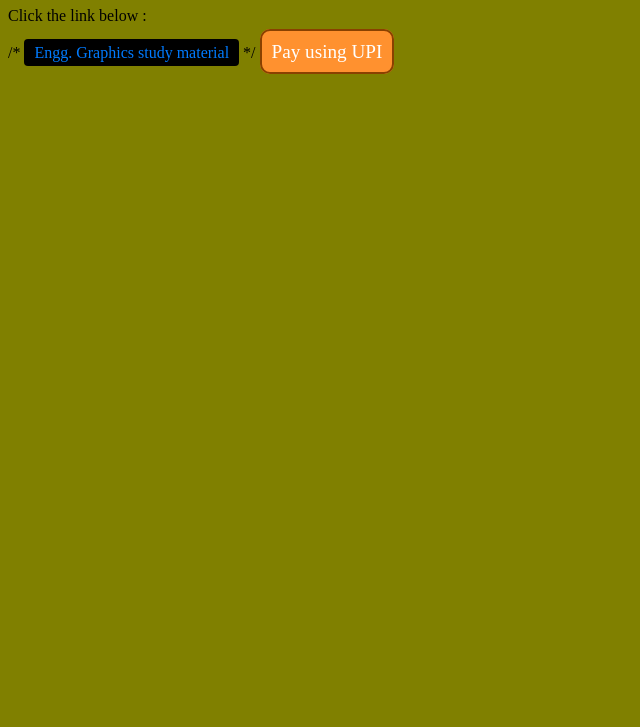
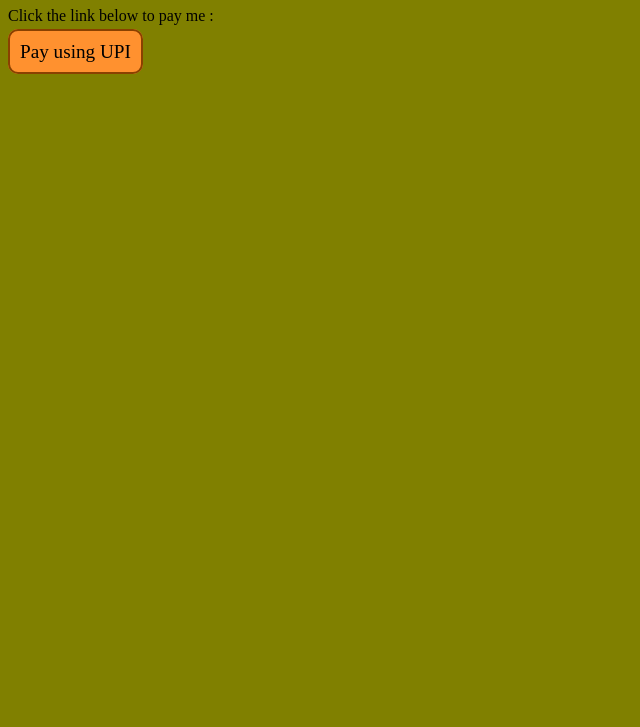
Before and after one commit to bharatc1990/bharatc1990.guthub.io, a plain HTML site: page index.html in a window 1280 px wide. Shown: the part 73-800 px from the top of the page, without its empty margins (0-640 px from the left). Drawn offline with Linux system fonts and the light colour scheme.

Commit message:
Update index.html

```diff
--- a/index.html
+++ b/index.html
@@ -23,8 +23,9 @@
 <body>
 
     <h1>bharatc1990.github.io</h1>
-    <p>Click the link below :</p>
-    /* <a href="https://drive.google.com/drive/folders/1aQxByCVH-K_aVp4upZicvWkHIwpHlYiY?usp=sharing" target="_blank">Engg. Graphics study material</a> */
-<a href="upi://pay?pa=bharatchaudhari1@kotak&pn=BHARAT CHAUDHARI&cu=INR" id="__UPI_BUTTON__" style="background: #ff912f;border: 2px solid #8a4100;padding: 10px;text-decoration: none;color: white;font-size: larger;border-radius: 10px;">Pay using UPI</a>
+    <p>Click the link below to pay me :</p>
+
+
+<a href="upi://pay?pa=bharatchaudhari1@kotak&pn=BHARAT CHAUDHARI&cu=INR" id="__UPI_BUTTON__" style="background: #ff912f;border: 2px solid #8a4100;padding: 10px;text-decoration: none;color: black;font-size: larger;border-radius: 10px;">Pay using UPI</a>
 </body>
 </html>
```
